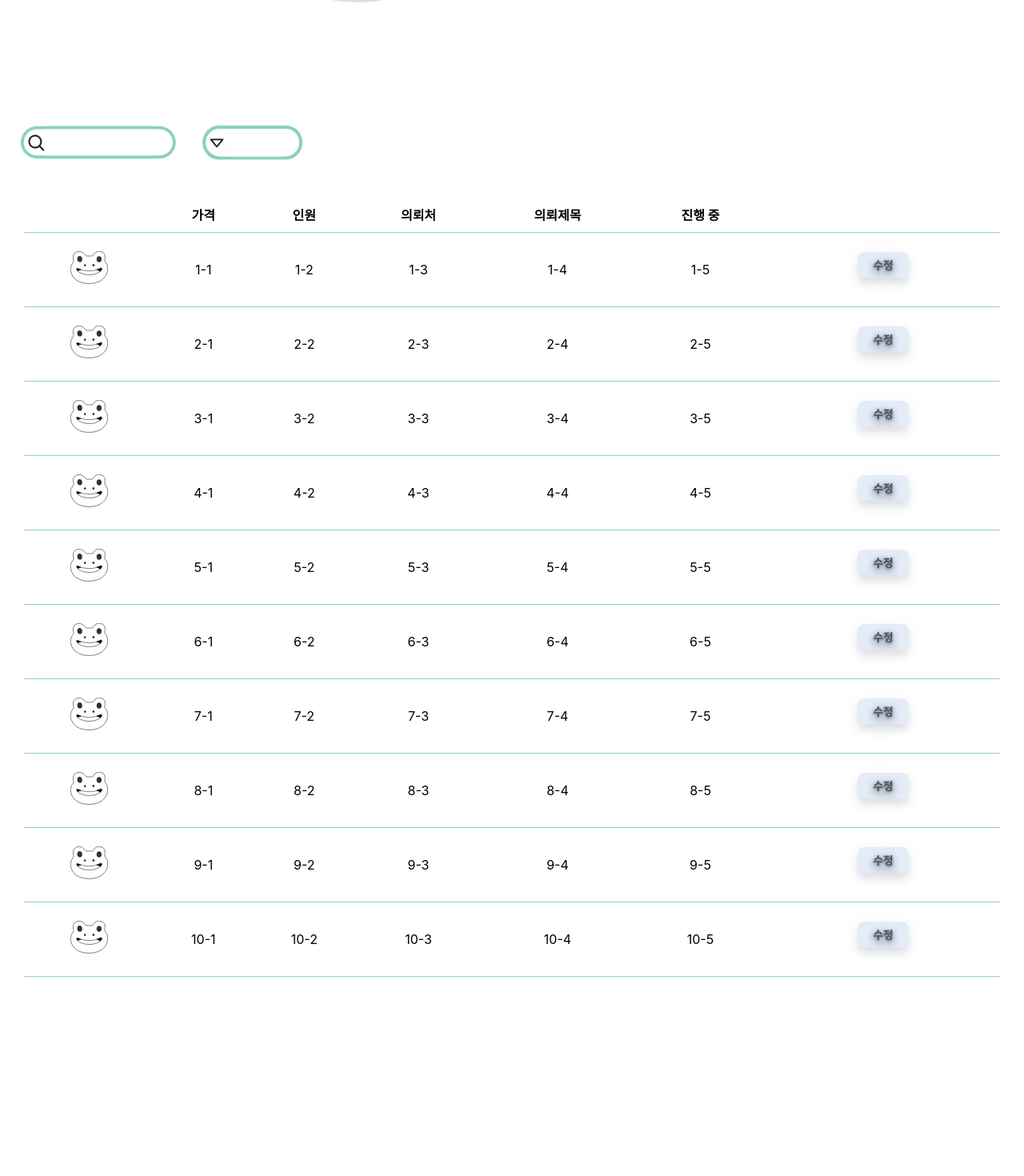
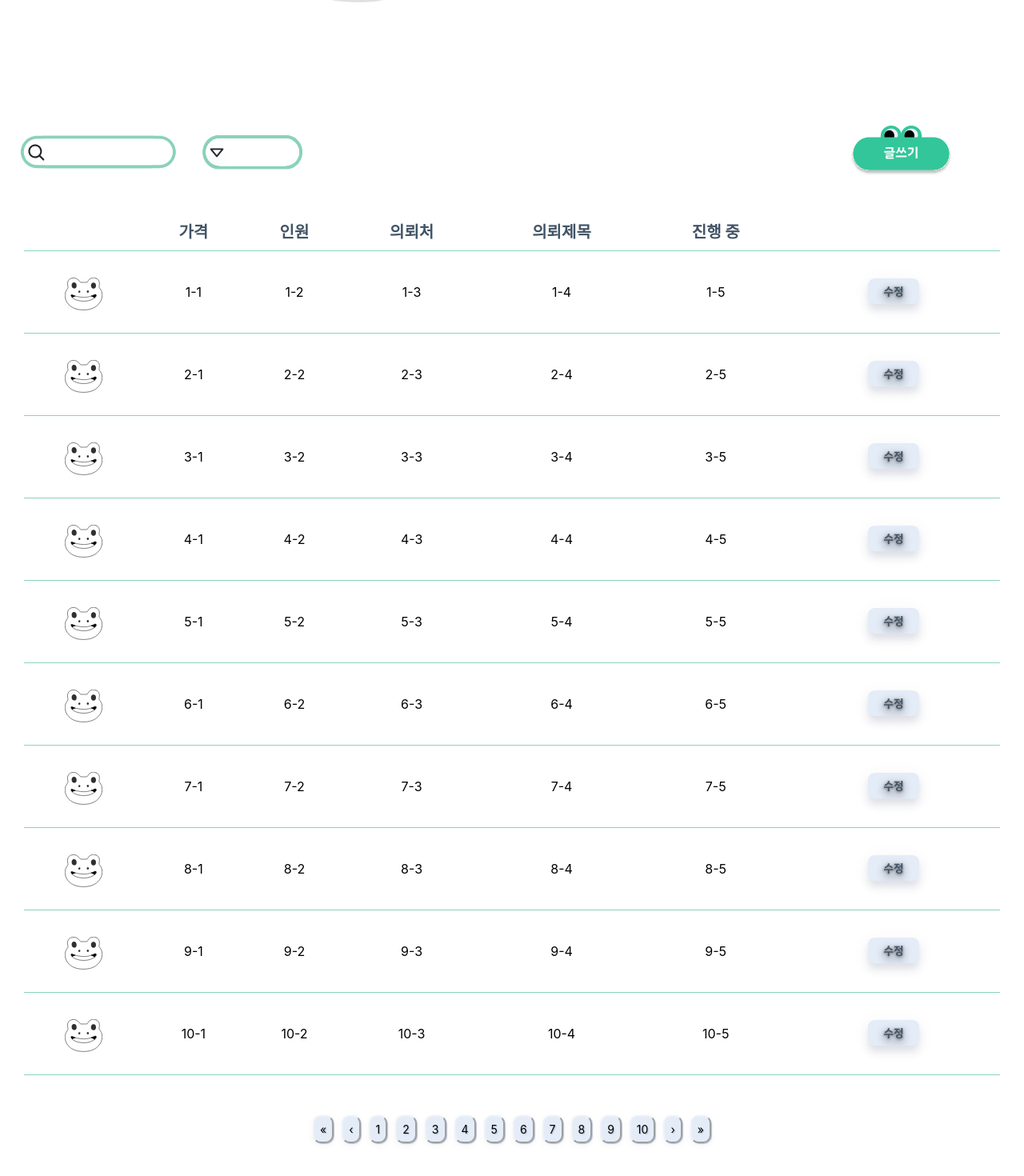
Before and after one commit to greeenfrogs/GREENFROG, a React (Create React App) app: page /request in a window 1280 px wide. Shown: the part 616-2086 px from the top of the page at 80% size. Before the commit the page ends 1837 px from the top, so only its background shows below. Built offline with nearby package versions, Linux system fonts and the light colour scheme; a web font is replaced by a local one.

Commit message:
request 페이지 수정 완료

```diff
--- a/src/component/Request.css
+++ b/src/component/Request.css
@@ -11,7 +11,11 @@
 .Searchtype {
     width: 147px;
     height: 50px;
+}
 
+.WriteButton {
+    width: 147px;
+    height: 62px;
 }
 
 .dropdown-content {
@@ -25,7 +29,7 @@
 }
 
 .dropdown-content a {
-    color: black;
+    color: var(--text---body---dark); /* 변수 적용 */
     padding: 12px 16px;
     text-decoration: none;
     display: block;
@@ -39,6 +43,18 @@
     display: block;
 }
 
-.bold-text {
+.heading3 {
+    font-size: 20px; /* heading3 스타일 적용 */
+    color: var(--text---body---dark); /* 변수 적용 */
     font-weight: bold;
 }
+
+.pagination {
+    display: flex;
+    justify-content: center; /* 가로로 중앙 정렬 */
+    margin-top: 20px; /* 페이지네이션과 위 요소 간의 간격 조정 */
+}
+
+.pagination button {
+    margin: 0 5px; /* 버튼 사이의 간격 조정 */
+}
--- a/src/component/Request.js
+++ b/src/component/Request.js
@@ -4,6 +4,7 @@ import '../index.css';
 import intro_req from './figfile/intro_req.svg';
 import searchbar_svg from './buttonfile/searchbar.svg';
 import searchtype_svg from './buttonfile/searchtype.svg';
+import write_button_svg from './buttonfile/write_button.svg'; // write_button_svg 추가
 import frog_empty_svg from './buttonfile/frog_empty.svg';
 import frog_click_svg from './buttonfile/frog_click.svg';
 import correct_button_svg from './buttonfile/correct_button.svg';
@@ -12,7 +13,9 @@ import Searchtype from './Request_func/Searchtype';
 
 export default function Mypage() {
     const [menu, setMenu] = useState('');
-    const [frogClicked, setFrogClicked] = useState(Array.from({length: 11}, () => false));
+    const [frogClicked, setFrogClicked] = useState(Array.from({ length: 11 }, () => false));
+    const [currentPage, setCurrentPage] = useState(1);
+    const totalPages = 10; // 전체 페이지 수
 
     const handleMenuClick = (selectedMenu) => {
         setMenu(selectedMenu);
@@ -24,25 +27,66 @@ export default function Mypage() {
         setFrogClicked(updatedFrogClicked);
     };
 
+    const handleNextPage = () => {
+        setCurrentPage((prevPage) => Math.min(prevPage + 1, totalPages));
+    };
+
+    const handlePrevPage = () => {
+        setCurrentPage((prevPage) => Math.max(prevPage - 1, 1));
+    };
+
+    const handleFirstPage = () => {
+        setCurrentPage(1);
+    };
+
+    const handleLastPage = () => {
+        setCurrentPage(totalPages);
+    };
+
+    const handlePageClick = (page) => {
+        setCurrentPage(page);
+    };
+
+    const renderPageNumbers = () => {
+        const pages = [];
+        const visiblePages = 10; // 최대로 표시될 페이지 수
+
+        for (let page = 1; page <= totalPages; page++) {
+            pages.push(
+                <button key={page} onClick={() => handlePageClick(page)} className={page === currentPage ? 'active' : ''}>
+                    {page}
+                </button>
+            );
+
+            if (pages.length >= visiblePages) break;
+        }
+
+        return pages;
+    };
+
     return (
         <div>
             <div className='introduce_container'>
                 <img className='introduce_image' src={intro_req} alt='introduce_req' />
-                <div className="menu">
-                    {/* Searchbar 버튼 */}
-                    <img className="Searchbar" src={searchbar_svg} alt="searchbar" onClick={() => handleMenuClick('memberInfo')} />
-                    {/* Searchtype 버튼 */}
-                    <div className="dropdown" style={{ position: 'relative', display: 'inline-block' }}>
-                        <img className="Searchtype" src={searchtype_svg} alt="searchtype" onClick={() => handleMenuClick('searchtype')} />
-                        <div className="dropdown-content" style={{ position: 'absolute', top: '100%', zIndex: 1 }}>
-                            <a className="bold-text" href="#">전체</a>
-                            <a className="bold-text" href="#">즐겨찾기</a>
-                            <a className="bold-text" href="#">진행중</a>
-                            <a className="bold-text" href="#">프론트</a>
-                            <a className="bold-text" href="#">백</a>
-                            <a className="bold-text" href="#">UI/UX</a>
+                <div className="menu" style={{ display: 'flex', justifyContent: 'space-between' }}>
+                    <div style={{ display: 'flex' }}> {/* searchbar와 searchtype를 하나의 div로 묶음 */}
+                        {/* Searchbar 버튼 */}
+                        <img className="Searchbar" src={searchbar_svg} alt="searchbar" style={{ marginTop: '12px' }} onClick={() => handleMenuClick('memberInfo')} />
+                        {/* Searchtype 버튼 */}
+                        <div className="dropdown" style={{ position: 'relative', display: 'inline-block' }}>
+                            <img className="Searchtype" src={searchtype_svg} alt="searchtype" style={{ marginTop: '12px' }} onClick={() => handleMenuClick('searchtype')} />
+                            <div className="dropdown-content" style={{ position: 'absolute', top: '100%', zIndex: 1 }}>
+                                <a className="heading3" href="#">전체</a>
+                                <a className="heading3" href="#">즐겨찾기</a>
+                                <a className="heading3" href="#">진행중</a>
+                                <a className="heading3" href="#">프론트</a>
+                                <a className="heading3" href="#">백</a>
+                                <a className="heading3" href="#">UI/UX</a>
+                            </div>
                         </div>
                     </div>
+                    {/* write_button_svg 추가 */}
+                    <img className="WriteButton" src={write_button_svg} alt="write_button" style={{ marginBottom: '10px' }} onClick={() => handleMenuClick('write')} />
                 </div>
             </div>
             <div className="wrapper">
@@ -61,7 +105,7 @@ export default function Mypage() {
                                 {Array.from(Array(7).keys()).map(col => (
                                     <td
                                         key={col}
-                                        className={(col === 0 && row !== 0 && row !== 10) ? 'bold-text' : ''}
+                                        className={(col === 0 && row !== 0 && row !== 10) ? 'heading3' : ''}
                                         style={{ border: 'none', padding: '10px' }}
                                     >
                                         {(col === 0 && row === 0) ? '' :
@@ -69,13 +113,14 @@ export default function Mypage() {
                                             (col === 0) ?
                                                 <img src={frogClicked[row] ? frog_click_svg : frog_empty_svg}
                                                      alt={`frog_${row}-${col}`}
+                                                     style={{ marginTop: '10px' }}
                                                      onClick={() => handleFrogClick(row)} /> :
-                                            (col === 6) ? <img src={correct_button_svg} alt={`correct_button_${row}-${col}`} /> :
-                                            (col === 1 && row === 0) ? <span className="bold-text">가격</span> :
-                                            (col === 2 && row === 0) ? <span className="bold-text">인원</span> :
-                                            (col === 3 && row === 0) ? <span className="bold-text">의뢰처</span> :
-                                            (col === 4 && row === 0) ? <span className="bold-text">의뢰제목</span> :
-                                            (col === 5 && row === 0) ? <span className="bold-text">진행 중</span> :
+                                            (col === 6) ? <img src={correct_button_svg} alt={`correct_button_${row}-${col}`} style={{ marginTop: '10px' }} /> :
+                                            (col === 1 && row === 0) ? <span className="heading3">가격</span> :
+                                            (col === 2 && row === 0) ? <span className="heading3">인원</span> :
+                                            (col === 3 && row === 0) ? <span className="heading3">의뢰처</span> :
+                                            (col === 4 && row === 0) ? <span className="heading3">의뢰제목</span> :
+                                            (col === 5 && row === 0) ? <span className="heading3">진행 중</span> :
                                             `${row}-${col}`}
                                     </td>
                                 ))}
@@ -84,6 +129,13 @@ export default function Mypage() {
                     </tbody>
                 </table>
             </div>
+            <div className="pagination" style={{ margin: '50px 0' }}>
+                <button onClick={handleFirstPage}>«</button>
+                <button onClick={handlePrevPage}>‹</button>
+                {renderPageNumbers()}
+                <button onClick={handleNextPage}>›</button>
+                <button onClick={handleLastPage}>»</button>
+            </div>
         </div>
     );
 }
```
